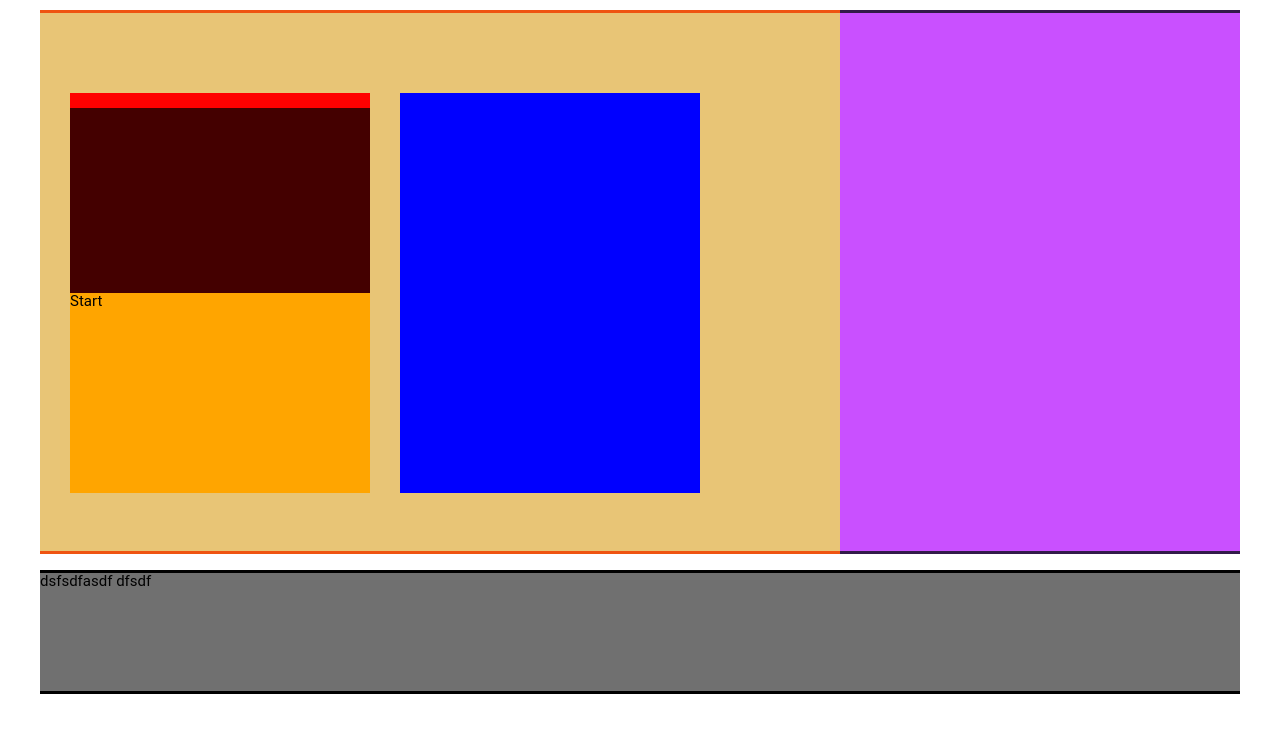
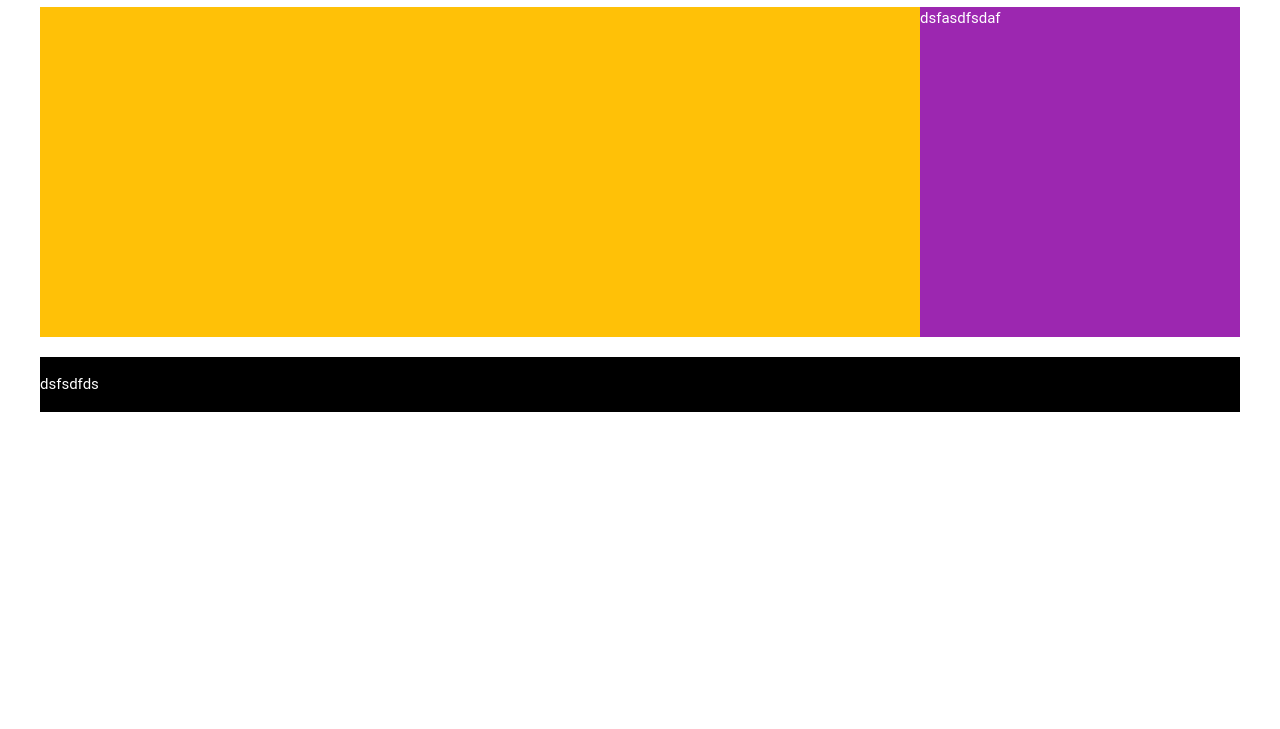
Before and after one commit to maxeleron/MaxEff, a plain HTML site: page pomodoro.html in a window 1280 px wide. Shown: the part 71-800 px from the top of the page. Drawn offline with Linux system fonts and the light colour scheme.

Commit message:
Improved everything
- I too tired to write something about yhis commit, I`ve passed exam
test to GeekHub.

```diff
--- a/css/pomodoro.css
+++ b/css/pomodoro.css
@@ -1,38 +1,27 @@
 /*All Pomodoro_page BEGIN*/
-* {}
-
-body {}
+* {
+	margin: 0px;
+	padding: 0px;
+}
 /*All Pomodoro_page END*/
 /*Main BEGIN*/
 #pageMain {
 	/*Properties*/
-	display: block;
-	height: 550px;
-	width: 100%;
 	/*View*/
 	background: inherit;
 	/*Position*/
-	position: absolute;
 }
 
 /*PomodoroApp BEGIN*/
 #pomodoroApp {
 	/*Properties*/
-	height: calc(100% - 6px);
-	width: calc(100% - 480px);
+	/*height: 330px;*/
 	/*View*/
 	background: #E8C576;
-
-	border-top: 3px solid;
-	border-bottom: 3px solid;
-	border-color: #EF5411;
 	/*Position*/
-	position: relative;
-	float: left;
-	margin-left: 40px;
 }
 
-.pomodoroBox {
+/*.pomodoroBox {
 	height: 400px;
 	width: 300px;
 	margin-top: 80px;
@@ -65,50 +54,22 @@ body {}
 	background: blue;
 	float: left;
 	margin-left: 360px;
-}
+}*/
 /*PomodoroApp END*/
 
 #pomodoroInfo {
 	/*Properties*/
-	height: calc(100% - 6px);
-	width: 400px;
 	/*View*/
-	background: #898C92;
-	background: #805493;
-	background: #C950FF;
-
-	border-top: 3px solid #321A4A;
-	border-bottom: 3px solid #321A4A;
+	/*background: #C950FF;*/
 	/*Position*/
-	position: relative;
-	float: right;
-	margin-right: 40px;
 }
 /*Main END*/
 /*Footer BEGIN*/
-#footerBox {
+#pageFooter {
 	/*Properties*/
-	height: 130px;
-	width: 100%;
 	/*View*/
 	/*Position*/
-	margin-top: 560px;
-	position: absolute;
+	margin-top: 20px;
 	/*margin-top: 550px;*/
 }
-
-#pageFooter{
-	/*Properties*/
-	height: calc(100% - 6px);
-	width: calc(100% - 80px);
-	/*View*/
-	background: #707070;
-	border-top: 3px solid black;
-	border-bottom: 3px solid black;
-	/*Position*/
-	clear: both;
-	position: relative;
-	margin-left: 40px;
-	margin-right: 40px;
-}
 /*Footer END*/
--- a/css/styles.css
+++ b/css/styles.css
@@ -10,23 +10,16 @@
 
 body {
 	/*View*/
-	background: #F1DB62;
-	background: #F1F111;
-	background: #FFFF9F;
 	background: white;
 	/*Font*/
 	font-family: Roboto, sans-serif;
-	line-height: 1.154em;
 	font-weight: 400;
 	/*min-width: 1300px;*/
-	height: 768px;
 }
 /*All page END*/
 /*Header BEGIN*/
 #pageHeader {
 	/*Properties*/
-	width: 100%;
-	/*height: 60px;*/
 	/*Position*/
 	position: relative;
 	margin-top: 20px;
@@ -52,8 +45,8 @@ body {
 	user-select: none;
 	/*Font*/
 	color: #141C26;
-	line-height: 25px;
-	font-size: 25px;
+	line-height: 22px;
+	font-size: 22px;
 	/*text-align: center;*/
 }
 .navButton:hover {
@@ -73,65 +66,4 @@ body {
 	float: left;
 	margin-left: 20px;*//*20*/
 }
-/*
-#mainNav{
-	background: #E3F2DE;
-	border-color: #141C26;
-}
-#mainNav:hover {
-	background: #9BC5EF;
-	border-color: #021575;
-}
-
-#pomodoroNav{
-	background: #E8C576;
-	border-color: #EF5411;
-}
-#pomodoroNav:hover {
-	background: #9BC5EF;
-	border-color: #021575;
-}
-
-#planerNav{
-	background: red;
-	border-color: #DC2D00;
-}
-#planerNav:hover {
-	background: #E80C7A;
-	border-color: #FF0000;
-}
-
-#suggservNav{
-	background: #FFFF00;
-	border-color: #DC2D00;
-}
-#suggservNav:hover {
-	background: #FFBB58;
-	border-color: #FFC21E;
-}
-*/
-#loggingConteiner {
-	/*Properties*/
-	display: block;
-	/*Position*/
-
-}
-
-.logNav {
-	/*View*/
-
-	/*Position*/
-
-}
-.logNav:hover {
-	/*View*/
-
-}
-
-#login {
-
-}
-#signUp {
-
-}
 /*Header END*/
--- a/pomodoro.html
+++ b/pomodoro.html
@@ -35,9 +35,14 @@
 			</p>
 		</div>
 	</noscript>
-	<main id="pageMain">
-		<div id="pomodoroApp">
-			<div id="orangePomodoroBox" class="pomodoroBox">
+	<main id="pageMain" class="w3-row" style="height: 330px;">
+		<div class="w3-col w3-left w3-container w3-hide-small" style="width:40px"></div>
+		<div class="w3-col w3-right w3-container w3-hide-small" style="width:40px"></div>
+		<aside id="pomodoroInfo" class="w3-quarter w3-right w3-purple w3-hide-small w3-hide-medium" style="height: inherit">
+			dsfasdfsdaf
+		</aside>
+		<main id="pomodoroApp" class="w3-rest w3-amber" style="height: inherit">
+		<!--<div id="orangePomodoroBox" class="pomodoroBox">
 			<div id="workCover" class="workImg"></div>
 			<div id="workBackground" class="workImg"></div>
 			<div id="workTimer"></div>
@@ -45,14 +50,16 @@
 		</div>
 		<div id="bluePomodoroBox" class="pomodoroBox">
 
+		</div>-->
+		</main>
+	</main>
+	<div class="w3-conteiner w3-hide-large w3-purple">dsdfsd</div>
+	<footer id="pageFooter" class="w3-row " style="display:block; clear: both; height: 120px;">
+		<div class="w3-col w3-left w3-container w3-hide-small" style="width:40px"></div>
+		<div class="w3-col w3-right w3-container w3-hide-small" style="width:40px"></div>
+		<div class="w3-rest w3-black w3-padding-16">
+		dsfsdfds
 		</div>
-		</div>
-		<aside id="pomodoroInfo">
-
-		</aside>
-	</main>
-	<footer id="footerBox">
-		<div id="pageFooter">dsfsdfasdf dfsdf</div>
 	</footer>
     <!-- Including JS -->
     <script type="text/javascript" src="js/scripts.js"></script>
```
Lines whose indentation alone changed are shown as unchanged.
